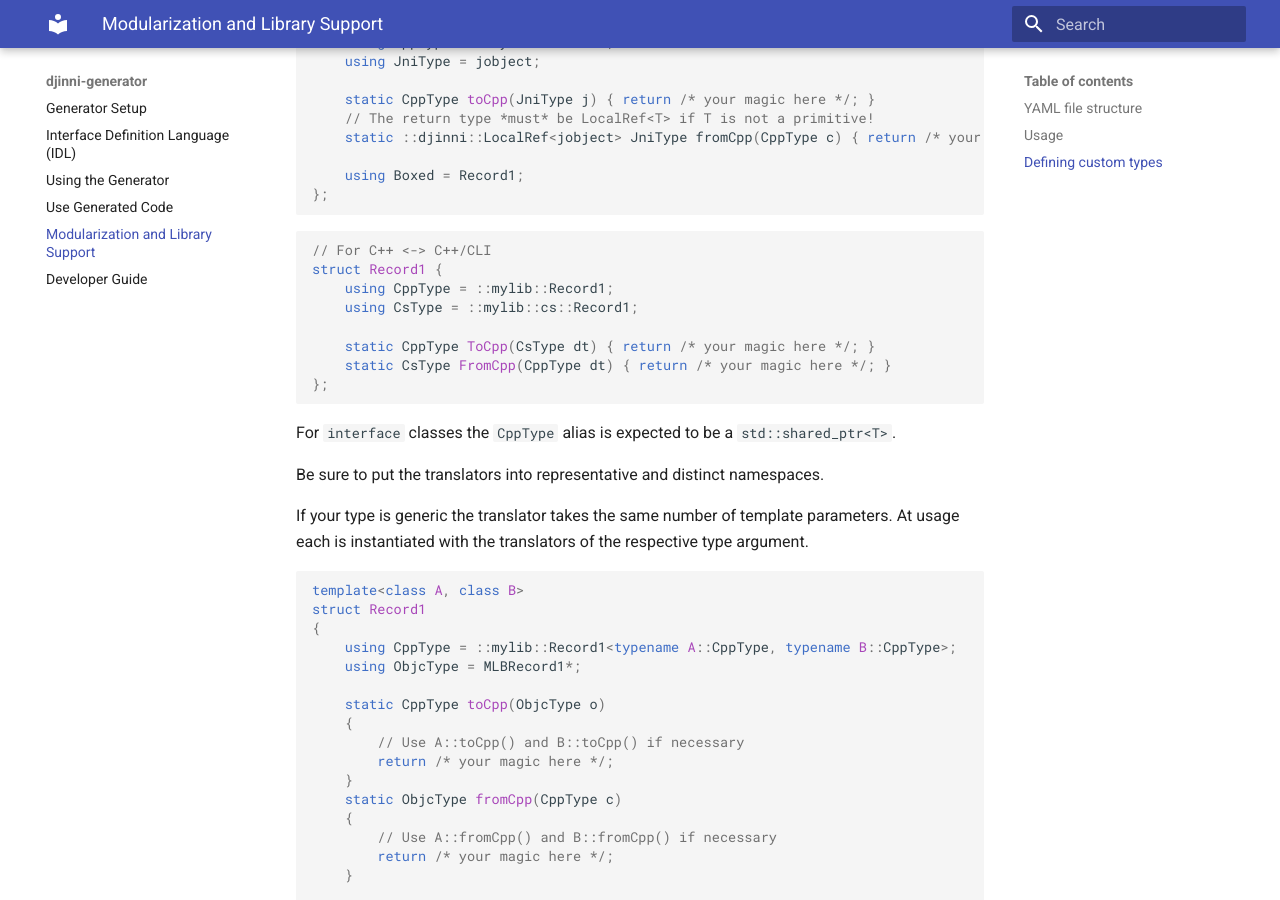
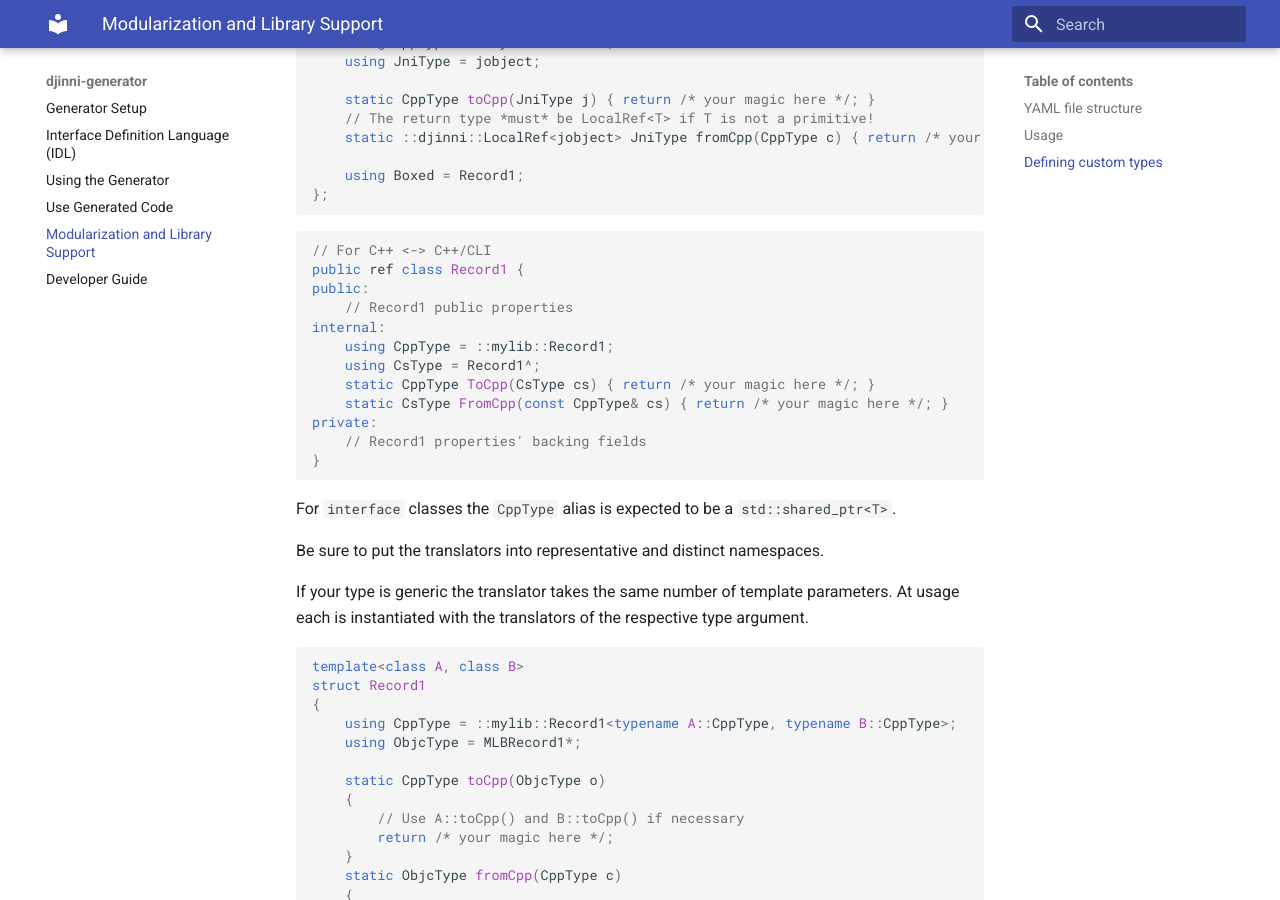
Before and after one commit to cross-language-cpp/djinni-generator, an MkDocs documentation site: the page built from docs/modularization.md, in a window 1280 px wide and 900 px high, scrolled down 2516 px. Built offline with MkDocs 1.6.1 and Material for MkDocs 9.7.7, drawn with Linux system fonts in a browser that asks for light colours; some of the changed text lies outside the part shown.

Commit message:
update modularization docs
- copied proposed Cppcli custom type example from https://github.com/jothepro/djinni-generator-1/pull/1
- fixed small error in cli-usage.md

````diff
--- a/docs/modularization.md
+++ b/docs/modularization.md
@@ -46,7 +46,7 @@ jni:
 cs:
   translator: '::djinni::Record1_h'
   header: '"Record1-cs.hpp"'
-  typename: '::mylib::cs::Record1'
+  typename: 'Record1^'
   reference: false
 ---
 name: mylib_interface1
@@ -129,13 +129,17 @@ struct Record1
 
 ```cpp
 // For C++ <-> C++/CLI
-struct Record1 {
+public ref class Record1 {
+public:
+    // Record1 public properties
+internal:
     using CppType = ::mylib::Record1;
-    using CsType = ::mylib::cs::Record1;
-
-    static CppType ToCpp(CsType dt) { return /* your magic here */; }
-    static CsType FromCpp(CppType dt) { return /* your magic here */; }
-};
+    using CsType = Record1^;
+    static CppType ToCpp(CsType cs) { return /* your magic here */; }
+    static CsType FromCpp(const CppType& cs) { return /* your magic here */; }
+private:
+    // Record1 properties' backing fields
+}
 ```
 
 For `interface` classes the `CppType` alias is expected to be a `std::shared_ptr<T>`.
````
Also changed, not shown: docs/cli-usage.md (+3 -2 lines).
